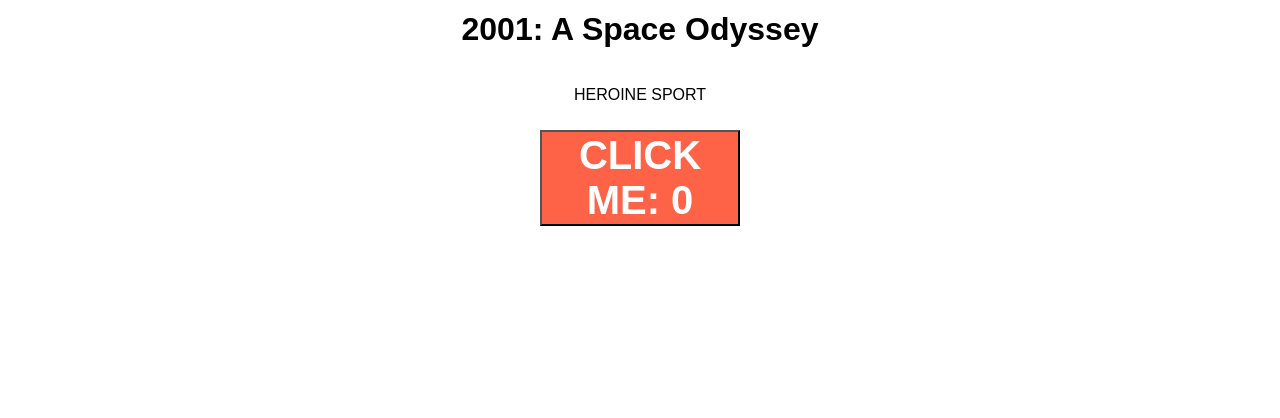
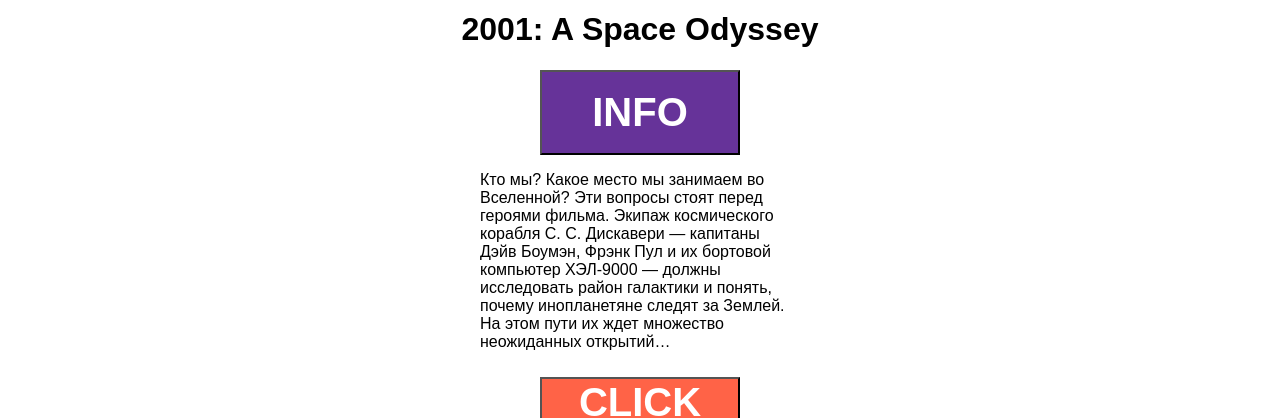
Before and after one commit to aprostya/react_repo, a React (Create React App) app in the folder my-app/: page / in a window 1280 px wide. Both pictures are taken after a click on the button "INFO". Shown: the part 424-842 px from the top of the page. Before the commit the page ends 800 px from the top, so only its background shows below. Built offline with nearby package versions, Linux system fonts and the light colour scheme.

Commit message:
add hide button and webpack js

```diff
--- a/my-app/src/App.css
+++ b/my-app/src/App.css
@@ -52,3 +52,16 @@
   margin: 0 auto;
   align-items: center;
 }
+
+.movie-content {
+  display: flex;
+  flex-direction: column;
+}
+
+
+.movie-content {
+  width: 50%;
+  justify-content: center;
+  align-items: center;
+  align-content: center;
+}
--- a/my-app/src/App.js
+++ b/my-app/src/App.js
@@ -8,9 +8,11 @@
 function Img(props) {
     return <img src={props.src} className={props.className} alt={props.alt}/>;
 }
+
 function Buttons(props) {
     return <button {...props} />;
 }
+
 //styles
 const StButtons = styled(Buttons) `
   width: 200px;
@@ -33,38 +35,68 @@
 const none = 'none';
 
 class MovieTexts extends React.Component {
+    constructor(props) {
+        super(props);
+        this.descr = {description: "Кто мы? Какое место мы занимаем во Вселенной? Эти вопросы стоят перед героями фильма. Экипаж космического корабля С. С. Дискавери — капитаны Дэйв Боумэн, Фрэнк Пул и их бортовой компьютер ХЭЛ-9000 — должны исследовать район галактики и понять, почему инопланетяне следят за Землей. На этом пути их ждет множество неожиданных открытий…"};
+    }
         render(props) {
-        return <p {...this.props}/>
+            return (
+                {/*<p children={this.descr.description}/>*/},
+                 <p {...this.props} children={this.descr.description}/>
+            )
         }
+        // render(props) {
+        //     return <p {...this.props}/>
+        // }
     }
+
+// function movieContent(props) {
+//     return (
+//         <div className="movie-content">
+//             <StButtons
+//                 className="btn-test"
+//                 type="button"
+//                 children="info"
+//                 style={{display: this.state.toggle}}
+//                 onClick={this.showText}>
+//             </StButtons>
+//         </div>
+//
+//     )
+// }
 
 
 class ToggleButton extends React.Component {
     constructor(props) {
         super(props);
-        this.state = {toggle: inline};
+        this.state = {toggle: none};
         this.showText = this.showText.bind(this);
 
     }
+
     showText() {
-        const changeText = this.state.toggle == inline ? none : inline;
+        const changeText = this.state.toggle == none ? inline : none;
         this.setState({toggle: changeText});
     }
 
     render() {
         return (
+            <div className="movie-content">
                 <StButtons
                     className="btn-test"
                     type="button"
                     children="info"
-                style={{display: this.state.toggle}}
                     onClick={this.showText}>
                 </StButtons>
+                <MovieTexts style={{display: this.state.toggle}}/>
+            </div>
         )
     }
 }
 
-    {/*<Image src="https://i.imgur.com/82kaBeI.jpg"/>*/}
+
+{/*<Image src="https://i.imgur.com/82kaBeI.jpg"/>*/
+}
 
 
 function Movie(props) {
@@ -73,7 +105,6 @@
             <Img className="movie-img" src={props.src} alt={props.title}/>
             <h1 className="movie-title">{props.title}</h1>
             <ToggleButton/>
-            <MovieTexts children = {"HEROINE SPORT"}/>
             <StButtonsRed className="btn-info" onClick={handleClick} id="bookBtn" type="submit" children="Click me: 0"/>
         </div>
     );
@@ -86,11 +117,13 @@
 
 
 var count = 0;
+
 function handleClick() {
     const button = document.getElementById("bookBtn");
     count++;
     button.innerHTML = "Click me: " + count;
 }
+
 export default Movie;
 
 // class Movie extends React.Component {
--- a/my-app/src/index.css
+++ b/my-app/src/index.css
@@ -11,3 +11,8 @@
   font-size: 20px;
   font-weight: bold;
 }
+
+.movie-content {
+  display: flex;
+  flex-direction: column;
+}
--- /dev/null
+++ b/my-app/webpack.config.js
@@ -0,0 +1,24 @@
+const path = require("path");
+
+module.exports = {
+    mode: "development",
+    entry: "./src/index.js",
+    output: {
+        filename: "bundle.js",
+        path: path.join(__dirname, "build")
+    },
+    module: {
+        rules: [
+            {
+                test: /\.js$/, // регулярное выражение
+                exclude: path.join(__dirname, "node_modules"),
+                use: {
+                    loader: "babel-loader",
+                    options: {
+                        presets: ["babel-preset-env", "babel-preset-react"]
+                    }
+                }
+            }
+        ]
+    }
+};
```
Also changed, not shown: my-app/package.json (+8 -1 lines), 2 other files (tests, documents, lock files or other folders). Lines whose indentation alone changed are shown as unchanged.
